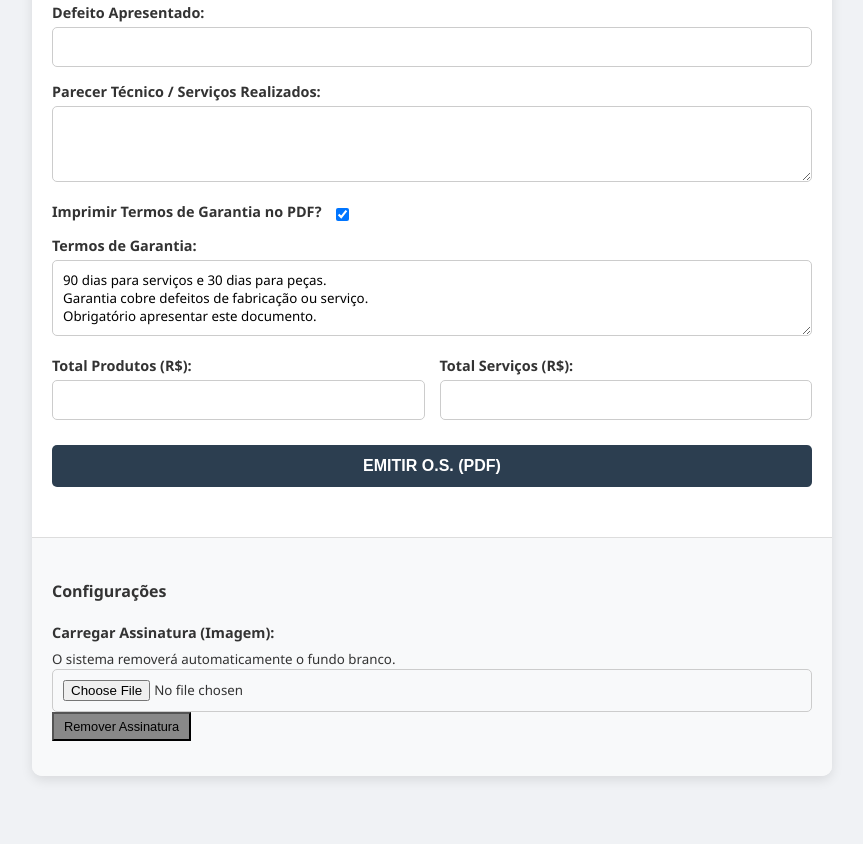
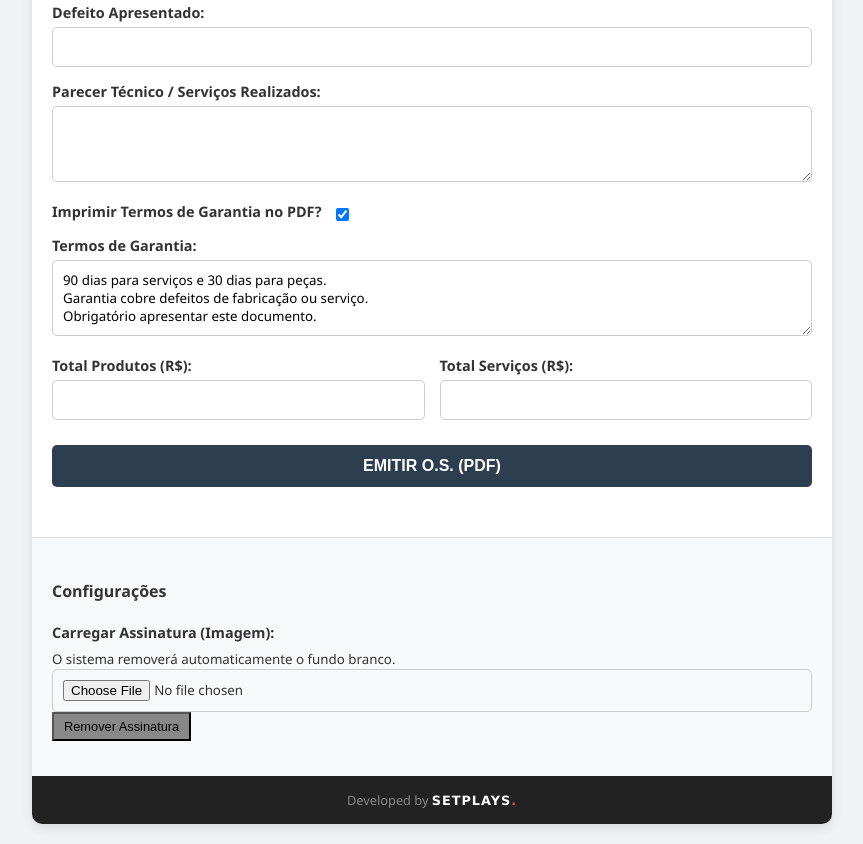
Before and after one commit to Setplays/TechnicianHub, a plain HTML site: page index.html in a window 1280 px wide. Shown: the part 541-1385 px from the top of the page, without its empty margins (208-1071 px from the left). Before the commit the page ends 1337 px from the top, so only its background shows below. Drawn offline with nearby package versions, Linux system fonts and the light colour scheme.

Commit message:
adicionado a marca

```diff
--- a/index.html
+++ b/index.html
@@ -3,7 +3,7 @@
 <head>
     <meta charset="UTF-8">
     <meta name="viewport" content="width=device-width, initial-scale=1.0">
-    <title>TechnicianHub - Sistema Técnico</title>
+    <title>TechnicianHub | Setplays</title>
     <script src="https://cdnjs.cloudflare.com/ajax/libs/jspdf/2.5.1/jspdf.umd.min.js"></script>
     <style>
         :root {
@@ -12,6 +12,7 @@
             --primary-rec: #195e38;
             --bg-color: #f0f2f5;
             --card-bg: #ffffff;
+            --brand-color: #e74c3c; /* Cor da marca Setplays (exemplo) */
         }
 
         body {
@@ -29,6 +30,9 @@
             border-radius: 10px;
             box-shadow: 0 4px 12px rgba(0,0,0,0.1);
             overflow: hidden;
+            display: flex;
+            flex-direction: column;
+            min-height: 80vh;
         }
 
         /* Header */
@@ -39,6 +43,7 @@
             text-align: center;
             font-size: 1.5rem;
             font-weight: bold;
+            letter-spacing: 1px;
         }
 
         /* Tabs */
@@ -66,6 +71,7 @@
             display: none;
             padding: 20px;
             animation: fadeIn 0.5s;
+            flex-grow: 1; /* Empurra o footer para baixo */
         }
         .tab-content.active { display: block; }
 
@@ -138,7 +144,6 @@
             border: 1px dashed #ccc;
             margin-top: 10px;
             display: block;
-            /* Adiciona um fundo xadrez para visualizar transparência */
             background-image:
                 linear-gradient(45deg, #ccc 25%, transparent 25%),
                 linear-gradient(-45deg, #ccc 25%, transparent 25%),
@@ -146,6 +151,26 @@
                 linear-gradient(-45deg, transparent 75%, #ccc 75%);
             background-size: 20px 20px;
             background-position: 0 0, 0 10px, 10px -10px, -10px 0px;
+        }
+
+        /* --- NOVA MARCA SETPLAYS (FOOTER) --- */
+        .app-footer {
+            background-color: #222;
+            color: #888;
+            text-align: center;
+            padding: 15px;
+            font-size: 0.8rem;
+            margin-top: auto; /* Fixa no final do container */
+        }
+        .brand-mark {
+            font-weight: 800;
+            color: #fff;
+            font-family: 'Verdana', sans-serif; /* Fonte diferente para destaque */
+            letter-spacing: 1px;
+            text-transform: uppercase;
+        }
+        .brand-dot {
+            color: var(--brand-color);
         }
 
         @media (max-width: 600px) {
@@ -314,6 +339,10 @@ Obrigatório apresentar este documento.</textarea>
         </div>
     </div>
 
+    <div class="app-footer">
+        Developed by <span class="brand-mark">SETPLAYS<span class="brand-dot">.</span></span>
+    </div>
+
 </div>
 
 <script>
@@ -431,12 +460,11 @@ Obrigatório apresentar este documento.</textarea>
         }
     }
 
-    // --- ASSINATURA COM REMOÇÃO DE FUNDO (MAGIC) ---
+    // --- ASSINATURA COM REMOÇÃO DE FUNDO ---
     function uploadSignature(input) {
         if (input.files && input.files[0]) {
             const reader = new FileReader();
             reader.onload = function(e) {
-                // Ao carregar a imagem original, mandamos para o processamento
                 processImageBackground(e.target.result);
             }
             reader.readAsDataURL(input.files[0]);
@@ -447,39 +475,26 @@ Obrigatório apresentar este documento.</textarea>
         const img = new Image();
         img.src = base64Image;
         img.onload = function() {
-            // Cria um Canvas temporário para manipular pixels
             const canvas = document.createElement('canvas');
             canvas.width = img.width;
             canvas.height = img.height;
             const ctx = canvas.getContext('2d');
+            ctx.drawImage(img, 0, 0);
+            const imgData = ctx.getImageData(0, 0, canvas.width, canvas.height);
+            const data = imgData.data;
 
-            // Desenha a imagem original
-            ctx.drawImage(img, 0, 0);
-
-            // Pega os dados dos pixels
-            const imgData = ctx.getImageData(0, 0, canvas.width, canvas.height);
-            const data = imgData.data; // Array [R, G, B, A, R, G, B, A...]
-
-            // Loop por cada pixel
+            // Remove fundo branco
             for (let i = 0; i < data.length; i += 4) {
                 const r = data[i];
                 const g = data[i + 1];
                 const b = data[i + 2];
-
-                // Se o pixel for claro o suficiente (quase branco), torna transparente
-                // 210 é um bom limite (0 a 255), pega brancos e cinzas bem claros
                 if (r > 210 && g > 210 && b > 210) {
-                    data[i + 3] = 0; // Alpha (Transparência) = 0
+                    data[i + 3] = 0;
                 }
             }
 
-            // Coloca os pixels modificados de volta
             ctx.putImageData(imgData, 0, 0);
-
-            // Salva como PNG (que suporta transparência)
             const transparentImage = canvas.toDataURL('image/png');
-
-            // Salva no LocalStorage e exibe
             localStorage.setItem('technicianHubSignature', transparentImage);
             document.getElementById('sig_preview').src = transparentImage;
             document.getElementById('sig_preview').style.display = 'block';
```
